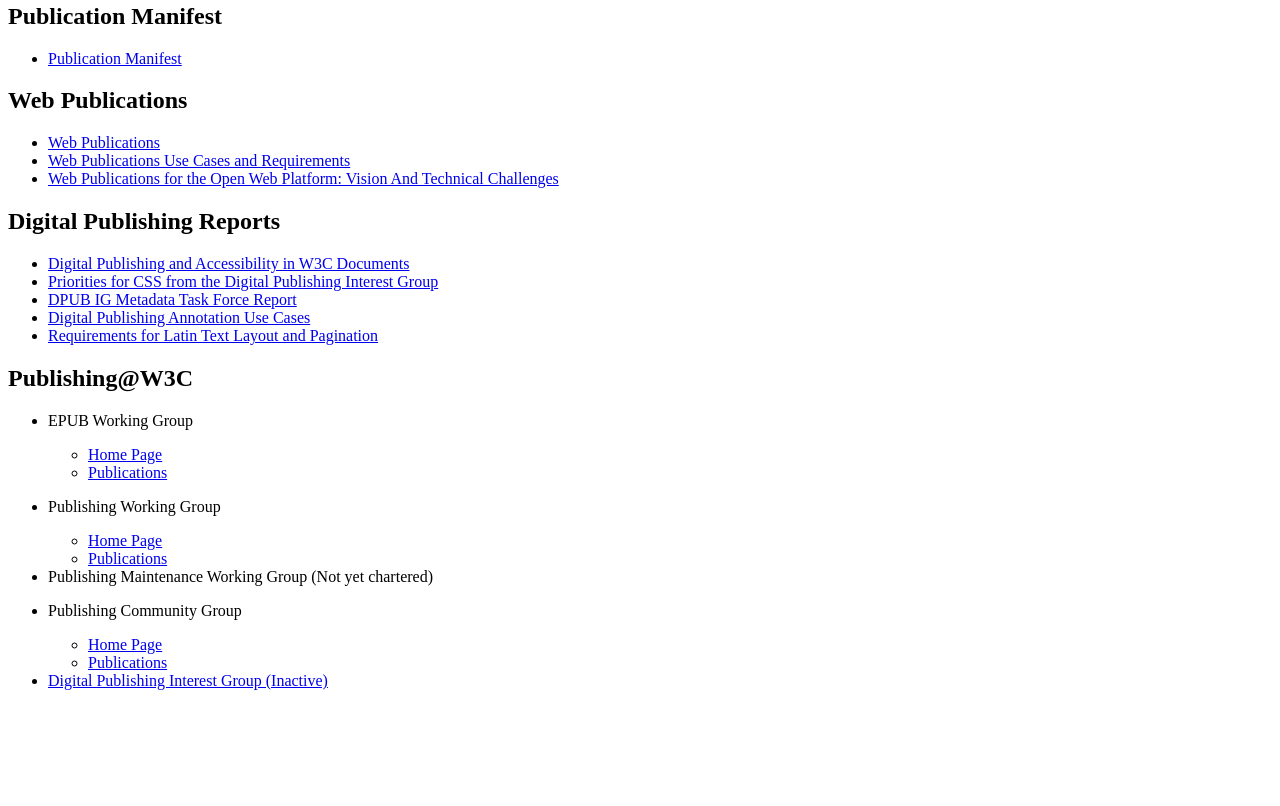
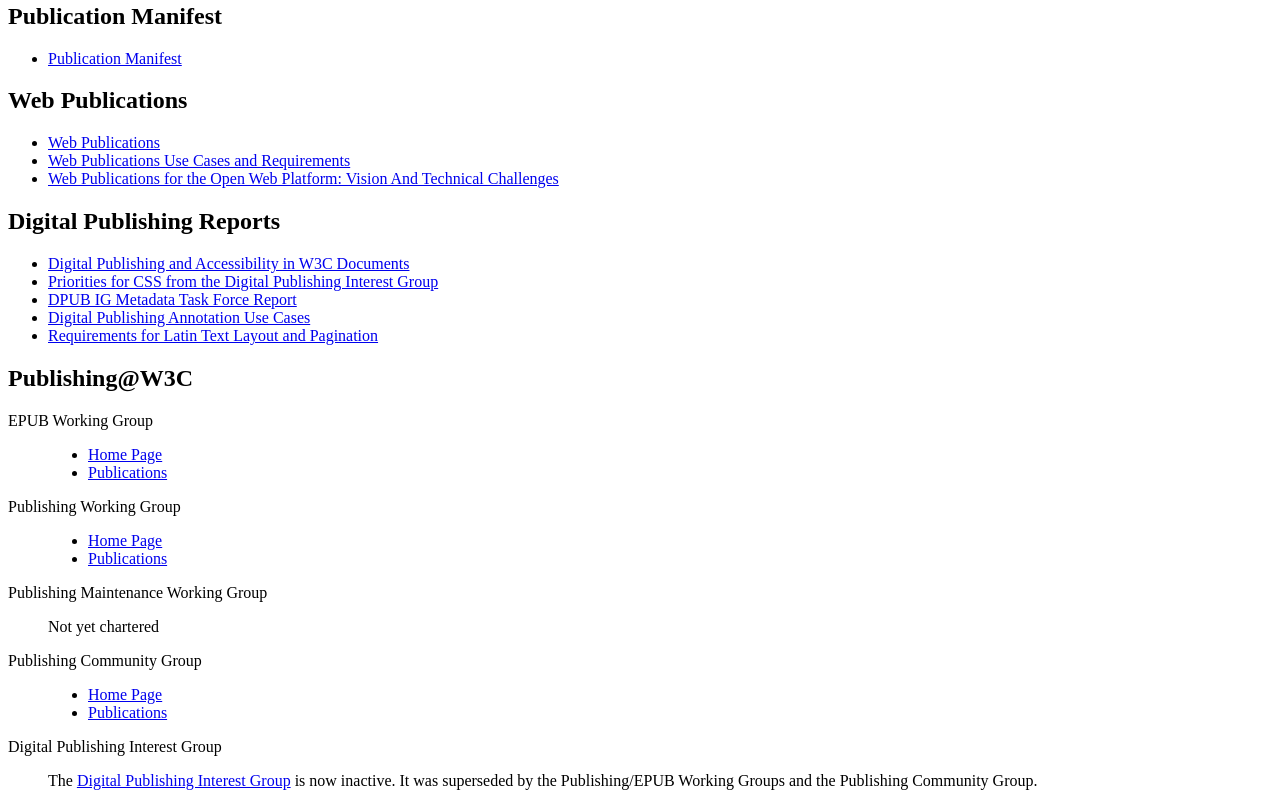
Before and after one commit to mattgarrish/publishing-directory, a plain HTML site: page index.html in a window 1280 px wide. Shown: the part 992-1798 px from the top of the page. Before the commit the page ends 1698 px from the top, so only its background shows below. Drawn offline with Linux system fonts and the light colour scheme.

```diff
--- a/index.html
+++ b/index.html
@@ -149,35 +149,42 @@
 		<section id="groups">
 			<h2>Publishing@W3C</h2>
 
-			<ul>
-				<li>
-					<p>EPUB Working Group</p>
+			<dl>
+				<dt>EPUB Working Group</dt>
+				<dd>
 					<ul>
 						<li><a href="https://www.w3.org/groups/wg/epub">Home Page</a></li>
 						<li><a href="https://www.w3.org/groups/wg/epub/publications">Publications</a></li>
 					</ul>
-				</li>
+				</dd>
 
-				<li>
-					<p>Publishing Working Group</p>
+				<dt>Publishing Working Group</dt>
+				<dd>
 					<ul>
 						<li><a href="https://www.w3.org/groups/wg/publishing">Home Page</a></li>
 						<li><a href="https://www.w3.org/groups/wg/publishing/publications">Publications</a></li>
 					</ul>
-				</li>
+				</dd>
 
-				<li>Publishing Maintenance Working Group (Not yet chartered)</li>
+				<dt>Publishing Maintenance Working Group</dt>
+				<dd>
+					<p>Not yet chartered</p>
+				</dd>
 
-				<li>
-					<p>Publishing Community Group</p>
+				<dt>Publishing Community Group</dt>
+				<dd>
 					<ul>
 						<li><a href="https://www.w3.org/community/publishingcg/">Home Page</a></li>
 						<li><a href="https://www.w3.org/community/publishingcg/#group-reports">Publications</a></li>
 					</ul>
-				</li>
+				</dd>
 
-				<li><a href="https://www.w3.org/dpub/IG/wiki/Main_Page">Digital Publishing Interest Group (Inactive)</a></li>
-			</ul>
+				<dt>Digital Publishing Interest Group</dt>
+				<dd>
+					<p>The <a href="https://www.w3.org/dpub/IG/wiki/Main_Page">Digital Publishing Interest Group</a> is now inactive.
+						It was superseded by the Publishing/EPUB Working Groups and the Publishing Community Group.</p>
+				</dd>
+			</dl>
 		</section>
 	</body>
 </html>
```
